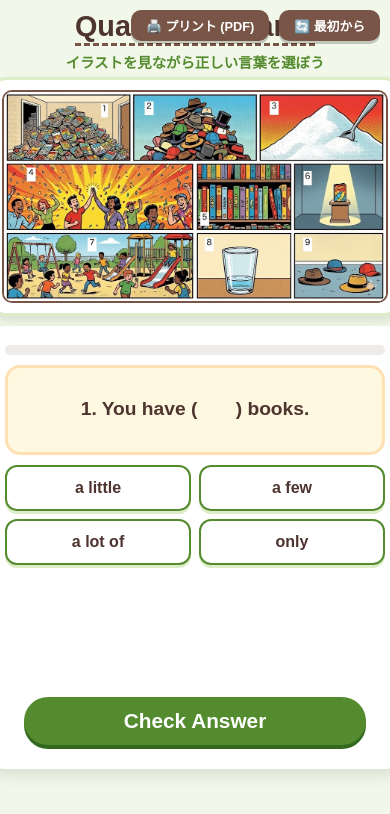
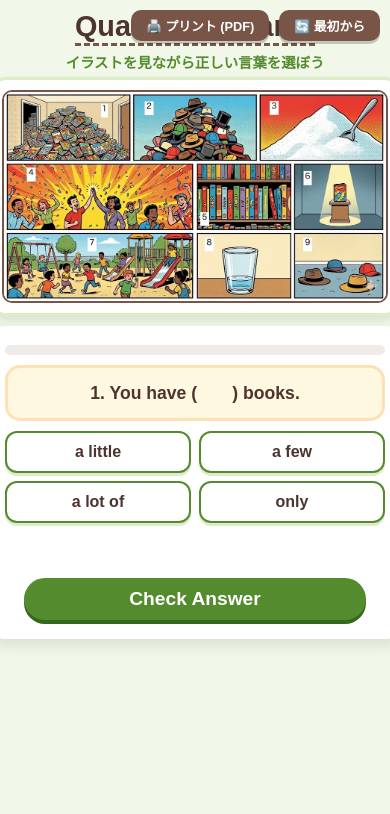
Before and after one commit to EigoStudio/Step-by-Step-Towards-Eiken-Grade5, a plain HTML site: page p30-Quantity.html in a window 390 px wide. Drawn offline with Linux system fonts and the light colour scheme; a web font is replaced by a local one.

Commit message:
Update p30-Quantity.html

```diff
--- a/p30-Quantity.html
+++ b/p30-Quantity.html
@@ -53,7 +53,7 @@
     border-radius: 20px; box-shadow: 0 6px 15px rgba(0,0,0,0.1); text-align: center;
     position: relative; border: 4px solid #fff;
     margin-bottom: 20px;
-    display: flex; /* ボタン移動用 */
+    display: flex;
     flex-direction: column;
   }
 
@@ -89,7 +89,7 @@
   .choice-btn.correct-choice { background-color: var(--accent-green) !important; color: white !important; }
   .choice-btn.wrong-choice { background-color: #d32f2f !important; color: white !important; }
 
-  .controls { order: 10; margin-top: auto; padding-top: 15px; } /* 下に配置するための設定 */
+  .controls { order: 10; margin-top: auto; padding-top: 15px; }
   .action-btn {
     padding: 10px 50px; font-size: 1.4rem; background-color: var(--accent-green);
     color: white; border: none; border-radius: 30px; cursor: pointer;
@@ -103,41 +103,39 @@
 
   /* --- スマホ版専用の設定 --- */
   @media (max-width: 600px) {
-    /* イラスト */
-    .illustration-large { display: none; width: 100%; max-height: 35vh; }
+    .illustration-large { display: none; width: 100%; max-height: 30vh; } /* 少しだけ高さを抑える */
     .illustration-large.active-mobile { display: block; }
 
-    /* 問題文：無理やり1行にせず、綺麗に改行を許可 */
     .question-box {
-      font-size: 1.2rem;
-      min-height: 60px;
-      padding: 12px;
+      font-size: 1.1rem;
+      min-height: auto;
+      padding: 12px 10px;
       margin-bottom: 10px;
-      white-space: normal; /* 改行を許可して崩れを防止 */
-      word-break: break-word;
+      white-space: normal;
+      line-height: 1.5;
     }
-    .dialog-line { padding: 8px; font-size: 1.1rem; }
+    .dialog-line { padding: 8px; font-size: 1.1rem; line-height: 1.4; }
 
-    /* 選択肢：少し隙間を空けてタップしやすく */
     .choices-grid {
-      flex-wrap: wrap; /* スマホでは2列などで折り返しを許可 */
+      flex-wrap: wrap;
       justify-content: center;
+      margin-bottom: 10px; /* 余白を詰める */
     }
     .choice-btn {
       font-size: 1rem;
-      padding: 12px 5px;
-      flex: 1 1 40%; /* 2列ベースにする */
+      padding: 10px 5px;
+      flex: 1 1 40%;
       white-space: normal;
     }
 
-    /* ボタンをコンテナの最下部へ */
-    .container { min-height: 400px; padding-bottom: 20px; }
-    .controls { margin-top: auto; }
-    .action-btn { padding: 12px 40px; font-size: 1.3rem; width: 90%; }
-    .result-msg { font-size: 1.2rem; }
+    /* ボタンの位置を上げる */
+    .container { min-height: auto; padding-bottom: 15px; }
+    .controls { margin-top: 5px; padding-top: 10px; } /* 余白を詰めた */
+    .action-btn { padding: 10px 40px; font-size: 1.2rem; width: 90%; }
+    .result-msg { font-size: 1.1rem; margin-bottom: 5px; min-height: 25px; }
   }
 
-  /* --- 印刷用 A4設定 (変更なし) --- */
+  /* --- 印刷用 A4設定 --- */
   #printable-sheet { display: none; }
   @media print {
     @page { size: A4; margin: 10mm 15mm; }
@@ -225,7 +223,7 @@
   function renderQuestionWithWord(word = "　　") {
     const q = quizData[currentIndex];
     const qBox = document.getElementById('questionText');
-    const colorCode = "#d84315";
+    const colorCode = "#2e7d32";
 
     if (q.isDialog) {
         let html = '<div class="dialog-wrapper">';
```
